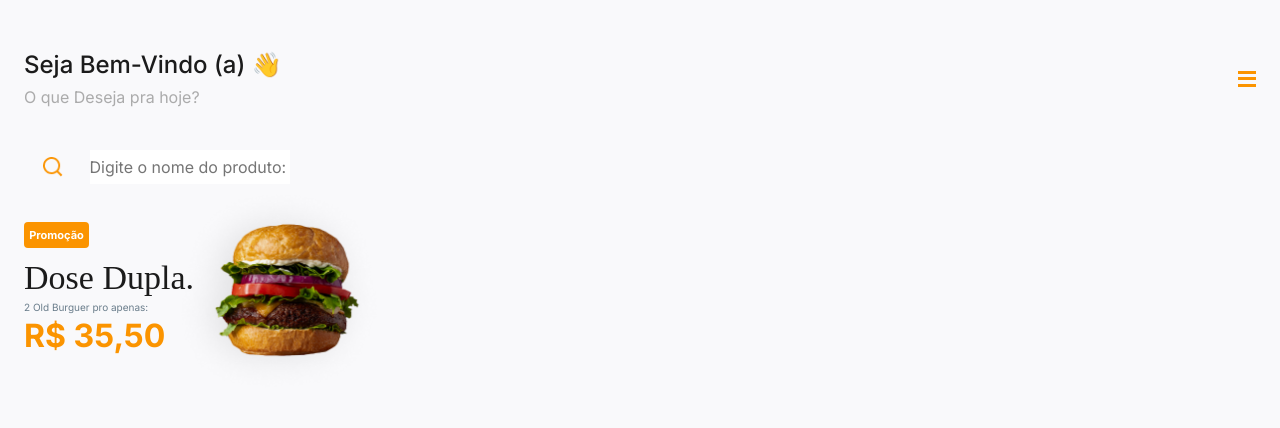
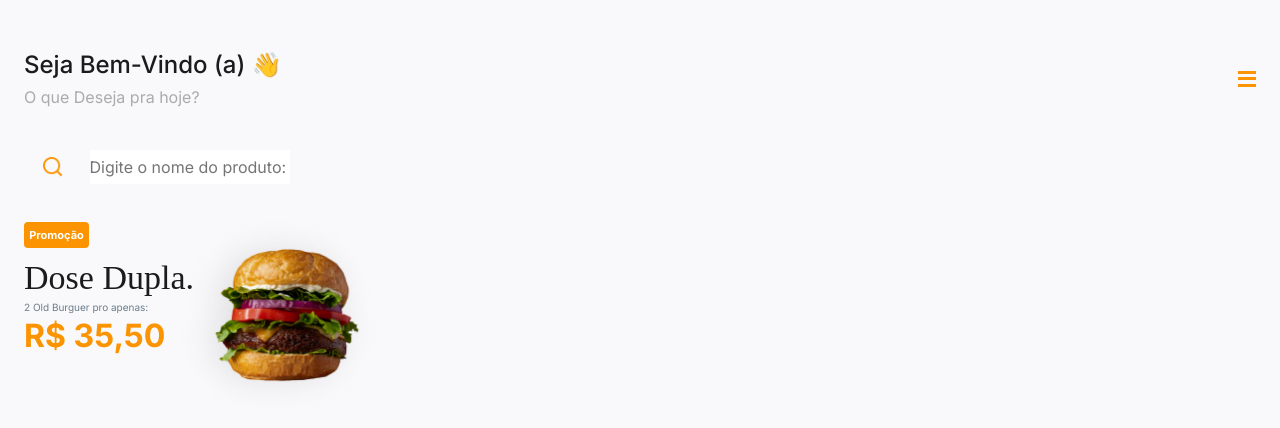
Before and after one commit to GustavoFSProg/v7-delivery-web, a Next.js app: page /1 in a window 1280 px wide. Shown: the top 428 px of the page. Built offline with nearby package versions, Linux system fonts and the light colour scheme; a web font is replaced by a local one.

Commit message:
imagem de obra

```diff
--- a/styles/Home.module.css
+++ b/styles/Home.module.css
@@ -136,7 +136,7 @@
   border-radius: 8px;
   display: flex;
   margin-left: 70px;
-  margin-top: -50px;
+  margin-top: -25px;
   justify-content: right;
 }
 
```
